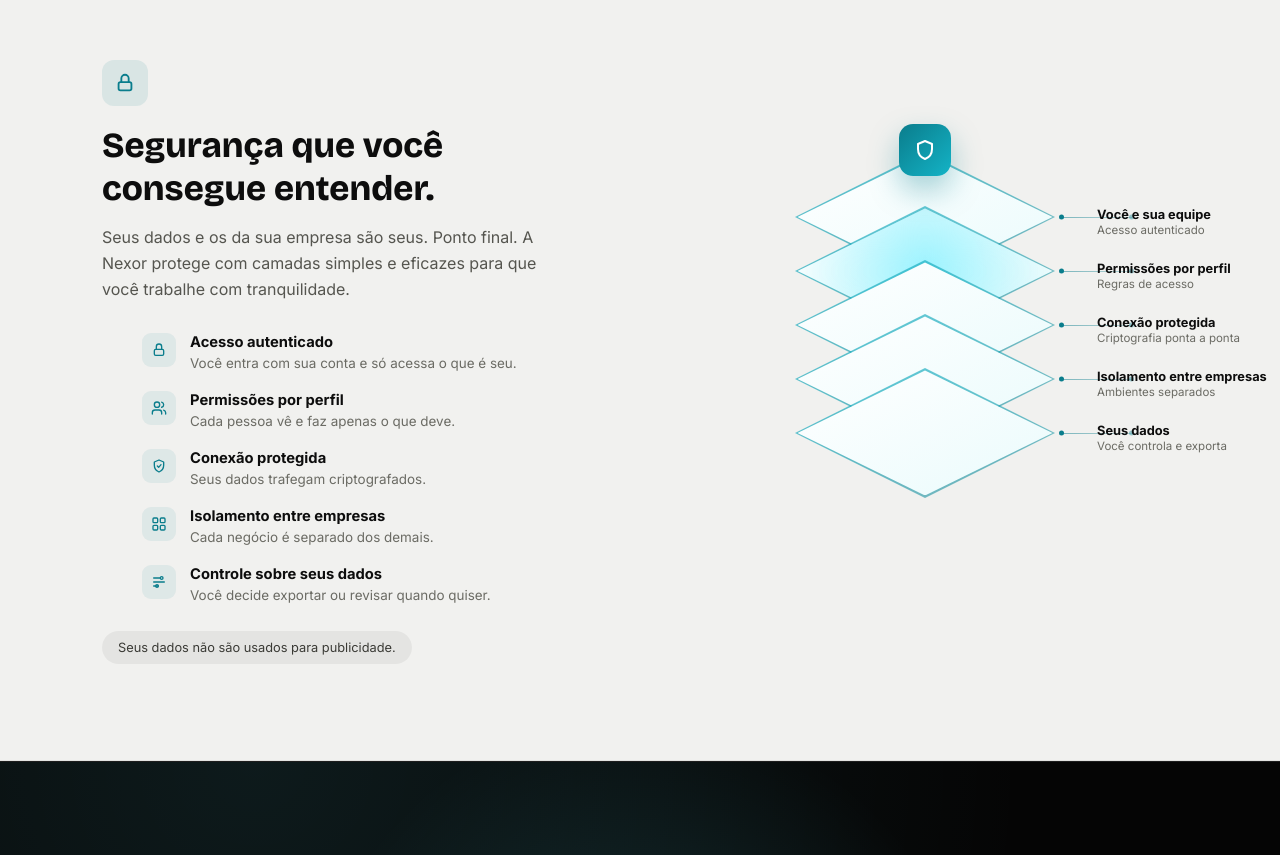
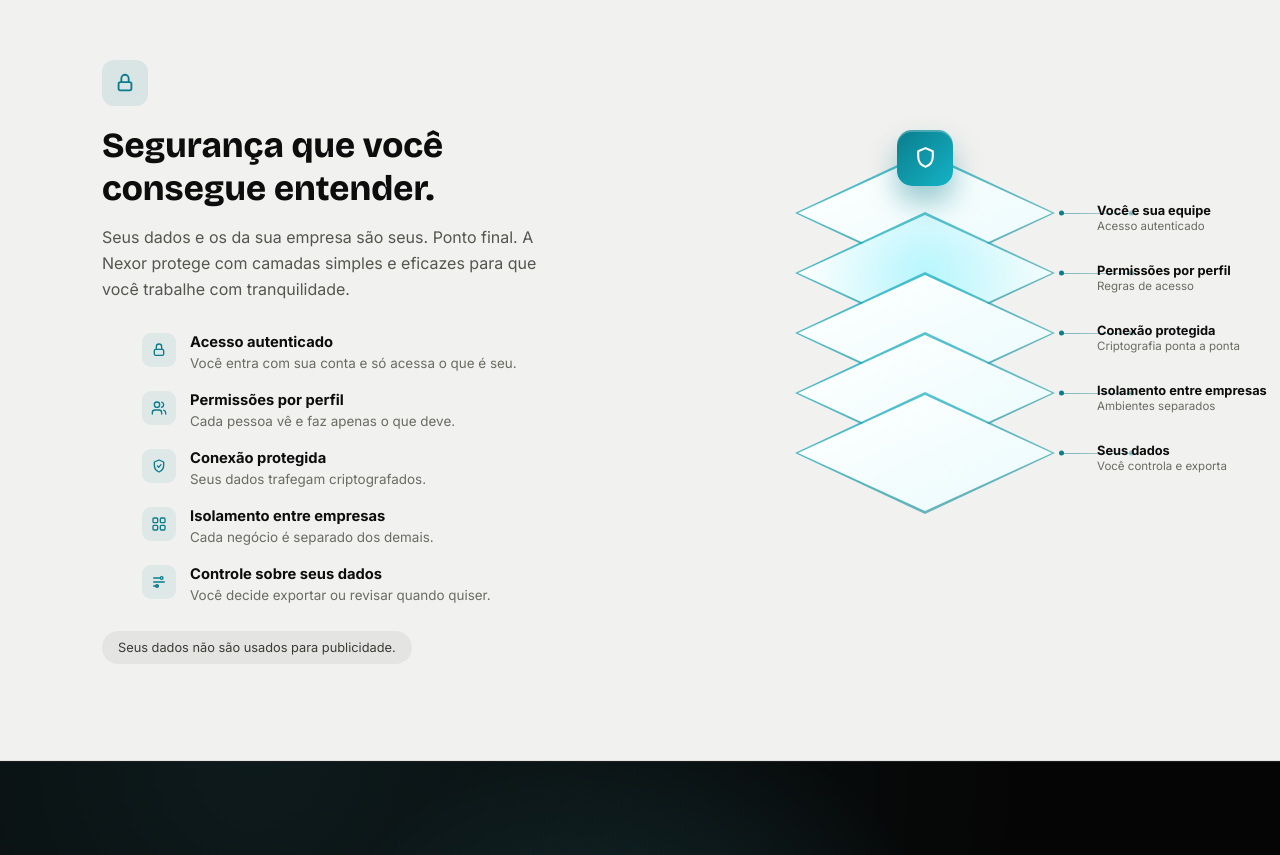
Before and after one commit to jvictorsalesmedia/nexor-app, a website: page landing.html in a window 1280 px wide. Shown: the part 2020-2875 px from the top of the page. Drawn offline with nearby package versions, Linux system fonts and the light colour scheme.

Commit message:
Polish security diagram for a more premium finish
Flatter diamond proportions with more breathing room, layered
drop-shadow for real floating-glass depth, softer/larger glow, and a
shield that sits closer to the top layer with an inner highlight.

```diff
--- a/landing.html
+++ b/landing.html
@@ -541,16 +541,18 @@
     position: absolute;
     left: 50%;
     width: 260px;
-    height: 130px;
+    height: 122px;
     transform: translateX(-50%);
     clip-path: polygon(50% 0%, 100% 50%, 50% 100%, 0% 50%);
-    background: linear-gradient(160deg, rgba(20,179,198,0.7), rgba(10,125,140,0.45));
-    filter: drop-shadow(0 16px 20px rgba(10,125,140,0.16));
+    background: linear-gradient(160deg, rgba(20,179,198,0.75), rgba(10,125,140,0.4));
+    filter:
+      drop-shadow(0 3px 4px rgba(10,125,140,0.18))
+      drop-shadow(0 22px 26px rgba(10,125,140,0.16));
   }
 
   .sd-layer-fill {
     position: absolute;
-    inset: 2.5px;
+    inset: 3px;
     clip-path: polygon(50% 0%, 100% 50%, 50% 100%, 0% 50%);
     background: linear-gradient(155deg, #ffffff, #eafbfc);
     overflow: hidden;
@@ -558,32 +560,32 @@
 
   .sd-glow {
     position: absolute;
-    inset: -25%;
-    background: radial-gradient(circle, rgba(94,236,255,0.6), transparent 62%);
-    filter: blur(4px);
+    inset: -10%;
+    background: radial-gradient(circle, rgba(94,236,255,0.42), transparent 68%);
+    filter: blur(10px);
   }
 
   .sd-layer.d1 { top: 0; }
-  .sd-layer.d2 { top: 54px; }
-  .sd-layer.d3 { top: 108px; }
-  .sd-layer.d4 { top: 162px; }
-  .sd-layer.d5 { top: 216px; }
+  .sd-layer.d2 { top: 60px; }
+  .sd-layer.d3 { top: 120px; }
+  .sd-layer.d4 { top: 180px; }
+  .sd-layer.d5 { top: 240px; }
 
   .sd-shield {
     position: absolute;
-    top: -28px;
+    top: -22px;
     left: 50%;
     transform: translateX(-50%);
-    width: 52px; height: 52px;
-    border-radius: 14px;
+    width: 56px; height: 56px;
+    border-radius: 15px;
     background: linear-gradient(135deg, #0a7d8c, #14b3c6);
     display: grid;
     place-items: center;
     color: #fff;
-    box-shadow: 0 14px 30px rgba(10,125,140,0.35);
+    box-shadow: 0 16px 28px rgba(10,125,140,0.4), 0 2px 0 rgba(255,255,255,0.25) inset;
     z-index: 2;
   }
-  .sd-shield svg.ico { width: 24px; height: 24px; }
+  .sd-shield svg.ico { width: 25px; height: 25px; }
 
   .sd-connector { position: absolute; height: 1px; background: linear-gradient(90deg, rgba(10,125,140,0.5), rgba(10,125,140,0.25)); }
   .sd-connector::before, .sd-connector::after {
@@ -603,17 +605,17 @@
 
   @media (min-width: 861px) {
     .sd-connector { left: 77%; width: 70px; }
-    .sd-connector.c1 { top: 65px; }
-    .sd-connector.c2 { top: 119px; }
-    .sd-connector.c3 { top: 173px; }
-    .sd-connector.c4 { top: 227px; }
-    .sd-connector.c5 { top: 281px; }
+    .sd-connector.c1 { top: 61px; }
+    .sd-connector.c2 { top: 121px; }
+    .sd-connector.c3 { top: 181px; }
+    .sd-connector.c4 { top: 241px; }
+    .sd-connector.c5 { top: 301px; }
     .sd-label { left: 84%; }
-    .sd-label.l1 { top: 55px; }
-    .sd-label.l2 { top: 109px; }
-    .sd-label.l3 { top: 163px; }
-    .sd-label.l4 { top: 217px; }
-    .sd-label.l5 { top: 271px; }
+    .sd-label.l1 { top: 51px; }
+    .sd-label.l2 { top: 111px; }
+    .sd-label.l3 { top: 171px; }
+    .sd-label.l4 { top: 231px; }
+    .sd-label.l5 { top: 291px; }
   }
 
   @media (max-width: 860px) {
```
